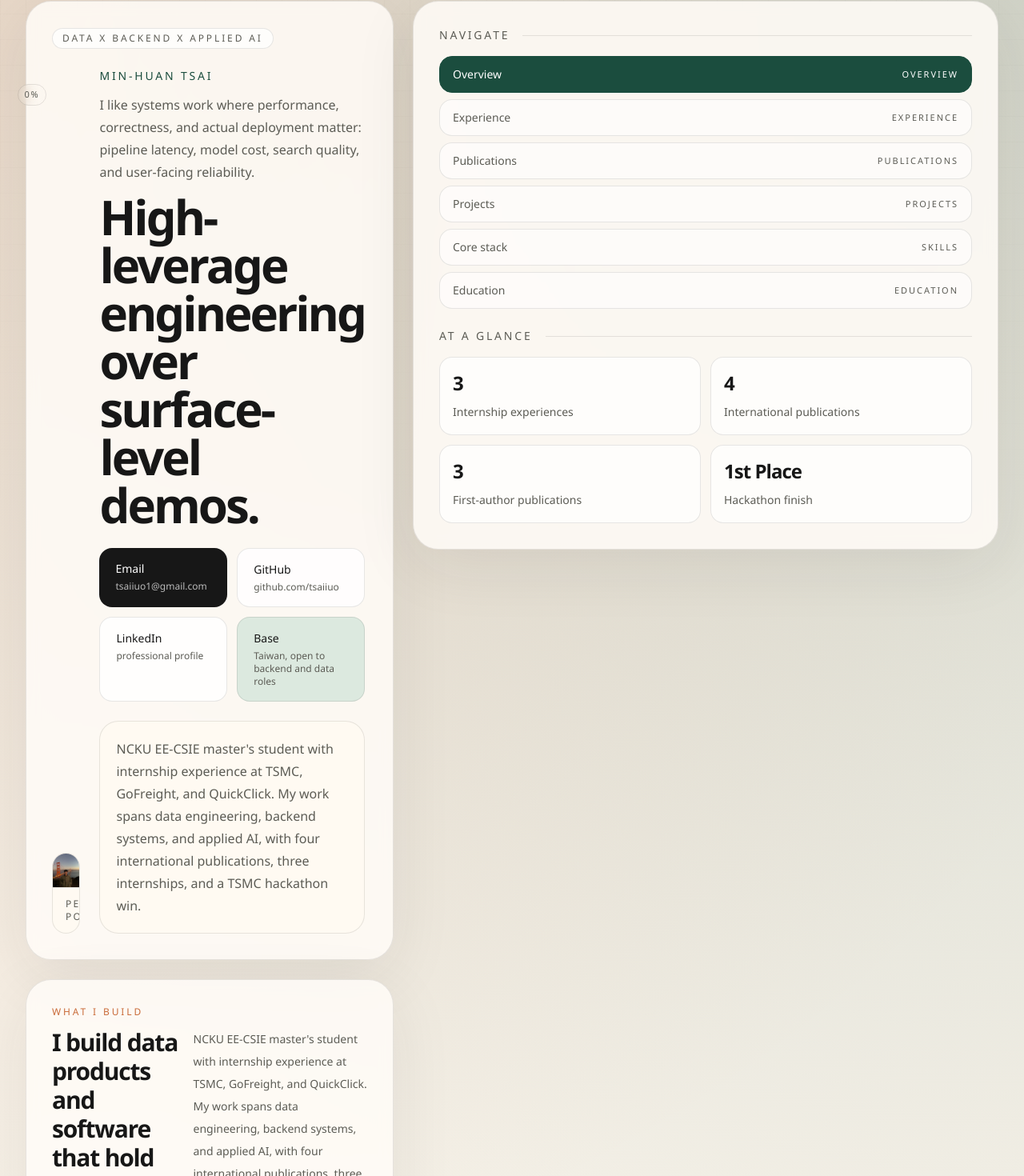
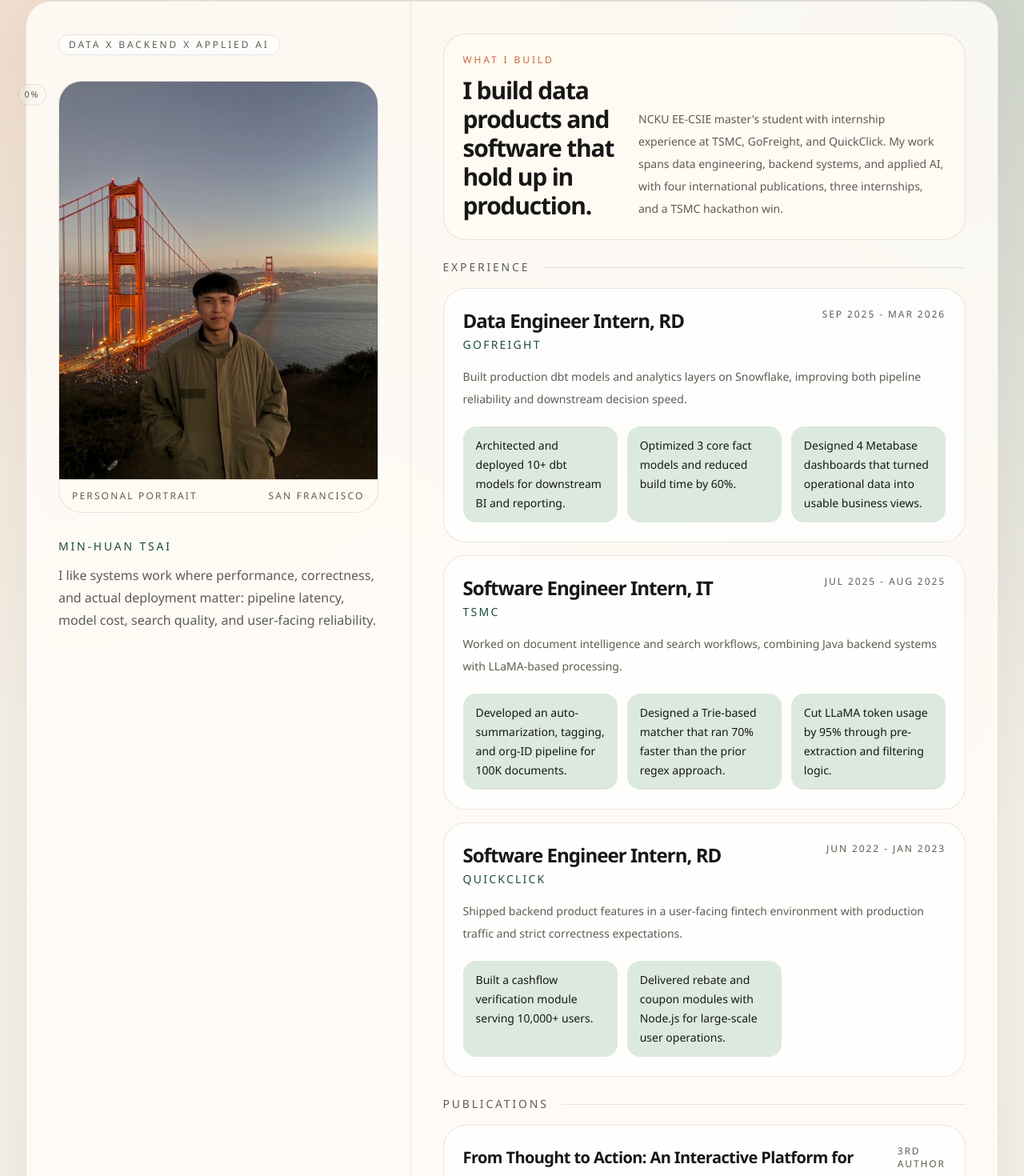
Before and after one commit to tsaiiuo/tsaiiuo.github.io, a Next.js app: page / in a window 1280 px wide. Shown: the part 15-1485 px from the top of the page at 80% size. Built offline with nearby package versions, Linux system fonts and the light colour scheme.

Commit message:
Restore two-column layout with left navigation

```diff
--- a/app/page.tsx
+++ b/app/page.tsx
@@ -238,14 +238,14 @@ export default function Home() {
 					</div>
 				</div>
 
-				<div className="grid gap-6 lg:grid-cols-[380px_minmax(0,1fr)] xl:grid-cols-[460px_minmax(0,1fr)]">
-					<section className="space-y-6 lg:order-1">
-						<div className="rounded-[2rem] border border-[color:var(--line)] bg-[color:var(--surface)] p-6 shadow-[0_20px_80px_rgba(33,33,33,0.08)] backdrop-blur sm:p-8">
-							<div className="space-y-6">
-								<div className="inline-flex rounded-full border border-[color:var(--line)] bg-white/70 px-3 py-1 text-xs uppercase tracking-[0.24em] text-[color:var(--muted)]">
-									Data x backend x applied AI
-								</div>
-								<div className="grid gap-6 xl:grid-cols-[0.92fr_1.08fr] xl:items-end">
+				<div className="rounded-[2rem] border border-[color:var(--line)] bg-[color:var(--surface)] shadow-[0_20px_80px_rgba(33,33,33,0.08)] backdrop-blur">
+					<div className="grid grid-cols-1 lg:grid-cols-[0.95fr_1.45fr]">
+						<section className="border-b border-[color:var(--line)] p-6 sm:p-8 lg:border-b-0 lg:border-r lg:p-10">
+							<div className="flex h-full flex-col gap-8 lg:sticky lg:top-6 lg:max-h-[calc(100vh-3rem)] lg:overflow-auto">
+								<div className="space-y-8">
+									<div className="inline-flex rounded-full border border-[color:var(--line)] bg-white/70 px-3 py-1 text-xs uppercase tracking-[0.24em] text-[color:var(--muted)]">
+										Data x backend x applied AI
+									</div>
 									<div className="overflow-hidden rounded-[1.8rem] border border-[color:var(--line)] bg-[color:var(--surface-strong)]">
 										<div className="relative aspect-[4/5] w-full">
 											<Image src="/min-huan-tsai.jpg" alt="Min-Huan Tsai portrait" fill priority className="object-cover object-center" />
@@ -255,62 +255,79 @@ export default function Home() {
 											<span>San Francisco</span>
 										</div>
 									</div>
-									<div className="space-y-6">
-										<div className="space-y-3">
-											<p className="font-[family:var(--font-ibm-plex-mono)] text-sm uppercase tracking-[0.2em] text-[color:var(--accent)]">
-												Min-Huan Tsai
-											</p>
-											<p className="max-w-2xl text-base leading-7 text-[color:var(--muted)]">
-												I like systems work where performance, correctness, and actual deployment matter: pipeline latency, model cost,
-												search quality, and user-facing reliability.
-											</p>
-											<h1 className="text-4xl font-semibold leading-none tracking-[-0.05em] xl:text-6xl">
-												High-leverage engineering over surface-level demos.
-											</h1>
+									<div className="space-y-3">
+										<p className="font-[family:var(--font-ibm-plex-mono)] text-sm uppercase tracking-[0.2em] text-[color:var(--accent)]">Min-Huan Tsai</p>
+										<p className="max-w-xl text-base leading-7 text-[color:var(--muted)]">
+											I like systems work where performance, correctness, and actual deployment matter: pipeline latency, model cost,
+											search quality, and user-facing reliability.
+										</p>
+										<h1 className="max-w-lg text-5xl font-semibold leading-none tracking-[-0.05em] sm:text-6xl">
+											High-leverage engineering over surface-level demos.
+										</h1>
+									</div>
+									<div className="grid gap-3 sm:grid-cols-2">
+										<a href="mailto:tsaiiuo1@gmail.com" className="rounded-2xl bg-[color:var(--foreground)] px-5 py-4 text-sm text-white">
+											Email
+											<div className="mt-1 font-[family:var(--font-ibm-plex-mono)] text-xs text-white/70">tsaiiuo1@gmail.com</div>
+										</a>
+										<a href="https://github.com/tsaiiuo" target="_blank" rel="noreferrer" className="rounded-2xl border border-[color:var(--line)] bg-white/80 px-5 py-4 text-sm">
+											GitHub
+											<div className="mt-1 font-[family:var(--font-ibm-plex-mono)] text-xs text-[color:var(--muted)]">github.com/tsaiiuo</div>
+										</a>
+										<a href="https://www.linkedin.com/in/min-huan-tsai-410139227/" target="_blank" rel="noreferrer" className="rounded-2xl border border-[color:var(--line)] bg-white/80 px-5 py-4 text-sm">
+											LinkedIn
+											<div className="mt-1 font-[family:var(--font-ibm-plex-mono)] text-xs text-[color:var(--muted)]">professional profile</div>
+										</a>
+										<div className="rounded-2xl border border-[color:var(--line)] bg-[color:var(--accent-soft)] px-5 py-4 text-sm">
+											Base
+											<div className="mt-1 font-[family:var(--font-ibm-plex-mono)] text-xs text-[color:var(--muted)]">Taiwan, open to backend and data roles</div>
 										</div>
-										<div className="grid gap-3 sm:grid-cols-2">
-											<a href="mailto:tsaiiuo1@gmail.com" className="rounded-2xl bg-[color:var(--foreground)] px-5 py-4 text-sm text-white">
-												Email
-												<div className="mt-1 font-[family:var(--font-ibm-plex-mono)] text-xs text-white/70">tsaiiuo1@gmail.com</div>
-											</a>
-											<a
-												href="https://github.com/tsaiiuo"
-												target="_blank"
-												rel="noreferrer"
-												className="rounded-2xl border border-[color:var(--line)] bg-white/80 px-5 py-4 text-sm"
-											>
-												GitHub
-												<div className="mt-1 font-[family:var(--font-ibm-plex-mono)] text-xs text-[color:var(--muted)]">github.com/tsaiiuo</div>
-											</a>
-											<a
-												href="https://www.linkedin.com/in/min-huan-tsai-410139227/"
-												target="_blank"
-												rel="noreferrer"
-												className="rounded-2xl border border-[color:var(--line)] bg-white/80 px-5 py-4 text-sm"
-											>
-												LinkedIn
-												<div className="mt-1 font-[family:var(--font-ibm-plex-mono)] text-xs text-[color:var(--muted)]">professional profile</div>
-											</a>
-											<div className="rounded-2xl border border-[color:var(--line)] bg-[color:var(--accent-soft)] px-5 py-4 text-sm">
-												Base
-												<div className="mt-1 font-[family:var(--font-ibm-plex-mono)] text-xs text-[color:var(--muted)]">
-													Taiwan, open to backend and data roles
+									</div>
+								</div>
+
+								<div className="space-y-6">
+									<div className="space-y-4">
+										<SectionHeader title="Navigate" />
+										<nav className="grid gap-2">
+											{sections.map((section) => {
+												const isActive = activeSection === section.id;
+												return (
+													<a
+														key={section.id}
+														href={`#${section.id}`}
+														className={`rounded-2xl border px-4 py-3 text-sm transition ${
+															isActive
+																? 'border-[color:var(--accent)] bg-[color:var(--accent)] text-white'
+																: 'border-[color:var(--line)] bg-white/60 text-[color:var(--muted)] hover:border-[color:var(--accent)] hover:text-[color:var(--foreground)]'
+														}`}
+													>
+														<div className="flex items-center justify-between">
+															<span>{section.label}</span>
+															<span className="font-[family:var(--font-ibm-plex-mono)] text-[11px] uppercase tracking-[0.18em]">{section.id}</span>
+														</div>
+													</a>
+												);
+											})}
+										</nav>
+									</div>
+
+									<div className="space-y-4">
+										<SectionHeader title="At a glance" />
+										<div className="grid grid-cols-2 gap-3">
+											{highlights.map((item) => (
+												<div key={item.label} className="rounded-2xl border border-[color:var(--line)] bg-white/70 p-4">
+													<div className="text-2xl font-semibold tracking-[-0.04em]">{item.value}</div>
+													<p className="mt-2 text-sm leading-6 text-[color:var(--muted)]">{item.label}</p>
 												</div>
-											</div>
-										</div>
-										<div className="rounded-[1.5rem] border border-[color:var(--line)] bg-[color:var(--surface-strong)] p-5">
-											<p className="max-w-2xl text-base leading-7 text-[color:var(--muted)]">
-												NCKU EE-CSIE master&apos;s student with internship experience at TSMC, GoFreight, and QuickClick. My work spans
-												data engineering, backend systems, and applied AI, with four international publications, three internships, and a
-												TSMC hackathon win.
-											</p>
+											))}
 										</div>
 									</div>
 								</div>
 							</div>
-						</div>
+						</section>
 
-						<div id="overview" className="scroll-mt-24 rounded-[2rem] border border-[color:var(--line)] bg-[color:var(--surface)] p-6 shadow-[0_20px_80px_rgba(33,33,33,0.08)] backdrop-blur sm:p-8">
+						<section className="space-y-6 p-6 sm:p-8 lg:p-10">
+							<div id="overview" className="scroll-mt-24 rounded-[1.75rem] border border-[color:var(--line)] bg-[color:var(--surface-strong)] p-6">
 							<div className="flex flex-col gap-4 md:flex-row md:items-end md:justify-between">
 								<div className="max-w-2xl">
 									<p className="font-[family:var(--font-ibm-plex-mono)] text-xs uppercase tracking-[0.24em] text-[color:var(--accent-warm)]">
@@ -325,7 +342,7 @@ export default function Home() {
 							</div>
 						</div>
 
-						<div id="experience" className="scroll-mt-24 space-y-4 rounded-[2rem] border border-[color:var(--line)] bg-[color:var(--surface)] p-6 shadow-[0_20px_80px_rgba(33,33,33,0.08)] backdrop-blur sm:p-8">
+						<div id="experience" className="scroll-mt-24 space-y-4">
 							<SectionHeader title="Experience" />
 							<div className="space-y-4">
 								{experiences.map((experience) => (
@@ -352,7 +369,7 @@ export default function Home() {
 							</div>
 						</div>
 
-						<div id="publications" className="scroll-mt-24 space-y-4 rounded-[2rem] border border-[color:var(--line)] bg-[color:var(--surface)] p-6 shadow-[0_20px_80px_rgba(33,33,33,0.08)] backdrop-blur sm:p-8">
+						<div id="publications" className="scroll-mt-24 space-y-4">
 							<SectionHeader title="Publications" />
 							<div className="grid gap-4">
 								{publications.map((publication) => (
@@ -371,7 +388,7 @@ export default function Home() {
 							</div>
 						</div>
 
-						<div id="projects" className="scroll-mt-24 space-y-4 rounded-[2rem] border border-[color:var(--line)] bg-[color:var(--surface)] p-6 shadow-[0_20px_80px_rgba(33,33,33,0.08)] backdrop-blur sm:p-8">
+						<div id="projects" className="scroll-mt-24 space-y-4">
 							<SectionHeader title="Projects" />
 							<div className="grid gap-4 xl:grid-cols-2">
 								{projects.map((project) => (
@@ -388,7 +405,7 @@ export default function Home() {
 						</div>
 
 						<div className="grid gap-6 xl:grid-cols-[1.1fr_0.9fr]">
-							<div id="skills" className="scroll-mt-24 space-y-4 rounded-[2rem] border border-[color:var(--line)] bg-[color:var(--surface)] p-6 shadow-[0_20px_80px_rgba(33,33,33,0.08)] backdrop-blur sm:p-8">
+							<div id="skills" className="scroll-mt-24 space-y-4">
 								<SectionHeader title="Core stack" />
 								<div className="grid gap-4 md:grid-cols-2">
 									{skillGroups.map((group) => (
@@ -406,7 +423,7 @@ export default function Home() {
 								</div>
 							</div>
 
-							<div id="education" className="scroll-mt-24 space-y-4 rounded-[2rem] border border-[color:var(--line)] bg-[color:var(--foreground)] p-6 text-white shadow-[0_20px_80px_rgba(33,33,33,0.08)] sm:p-8">
+							<div id="education" className="scroll-mt-24 space-y-4 rounded-[1.75rem] border border-[color:var(--line)] bg-[color:var(--foreground)] p-6 text-white">
 								<div>
 									<p className="font-[family:var(--font-ibm-plex-mono)] text-xs uppercase tracking-[0.2em] text-white/60">Education</p>
 									<h2 className="mt-3 text-2xl font-semibold tracking-[-0.04em]">NCKU EE-CSIE</h2>
@@ -427,49 +444,7 @@ export default function Home() {
 							</div>
 						</div>
 					</section>
-
-					<aside className="hidden lg:block lg:order-2">
-						<div className="sticky top-4 max-h-[calc(100vh-2rem)] overflow-auto rounded-[2rem] border border-[color:var(--line)] bg-[color:var(--surface)] p-8 shadow-[0_20px_80px_rgba(33,33,33,0.08)] backdrop-blur">
-							<div className="space-y-6">
-								<div className="space-y-4">
-									<SectionHeader title="Navigate" />
-									<nav className="grid content-start gap-2">
-										{sections.map((section) => {
-											const isActive = activeSection === section.id;
-											return (
-												<a
-													key={section.id}
-													href={`#${section.id}`}
-													className={`rounded-2xl border px-4 py-3 text-sm transition ${
-														isActive
-															? 'border-[color:var(--accent)] bg-[color:var(--accent)] text-white'
-															: 'border-[color:var(--line)] bg-white/60 text-[color:var(--muted)] hover:border-[color:var(--accent)] hover:text-[color:var(--foreground)]'
-													}`}
-												>
-													<div className="flex items-center justify-between">
-														<span>{section.label}</span>
-														<span className="font-[family:var(--font-ibm-plex-mono)] text-[11px] uppercase tracking-[0.18em]">{section.id}</span>
-													</div>
-												</a>
-											);
-										})}
-									</nav>
-								</div>
-
-								<div className="space-y-4">
-									<SectionHeader title="At a glance" />
-									<div className="grid grid-cols-2 gap-3">
-										{highlights.map((item) => (
-											<div key={item.label} className="rounded-2xl border border-[color:var(--line)] bg-white/70 p-4">
-												<div className="text-2xl font-semibold tracking-[-0.04em]">{item.value}</div>
-												<p className="mt-2 text-sm leading-6 text-[color:var(--muted)]">{item.label}</p>
-											</div>
-										))}
-									</div>
-								</div>
-							</div>
-						</div>
-					</aside>
+				</div>
 				</div>
 			</div>
 		</main>
```
